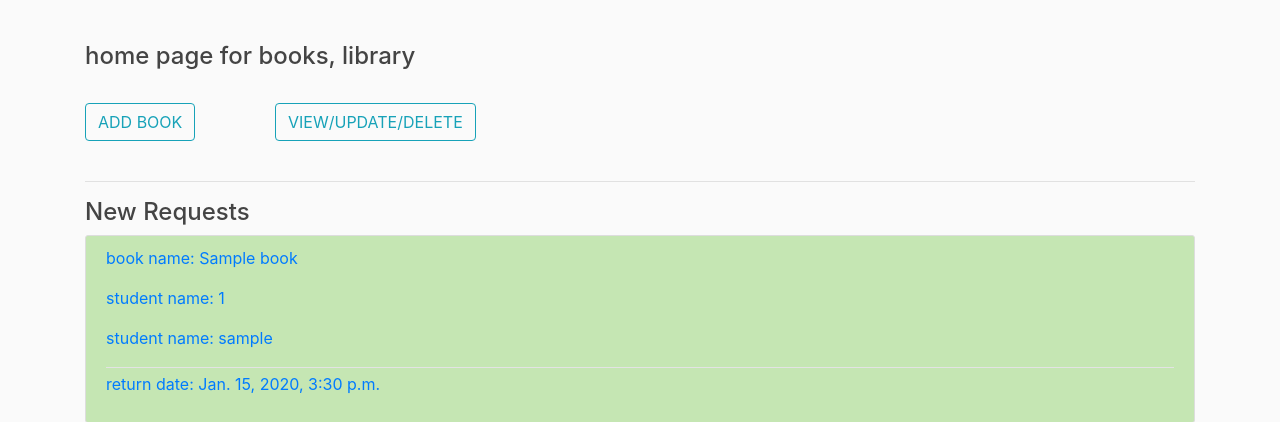
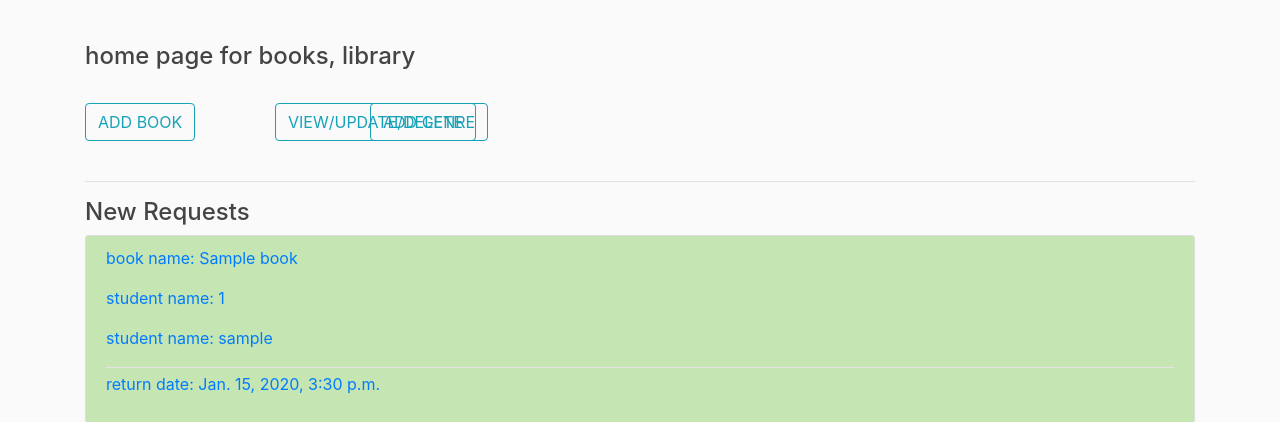
Before and after one commit to UjjwalAggarwal-1/LMS, a Django app: page /librarian_controls/ in a window 1280 px wide. Shown: the part 62-484 px from the top of the page. Run offline with Django 4.2, Linux system fonts and the light colour scheme; a user stored in the database is signed in; tables that the repository leaves empty hold one stand-in row (values such as "Sample post"); some libraries are stand-ins or nearby versions.

```diff
--- a/LMS/urls.py
+++ b/LMS/urls.py
@@ -1,7 +1,7 @@
 from django.contrib import admin
 from django.urls import path, include
 from django.contrib.auth import views as auth_views
-from all_books.views import add_book, librarian_controls, cover, request_decision, reject_request
+from all_books.views import add_book, librarian_controls, cover, request_decision, reject_request, AddGenre
 from users import views as users_views
 from django.conf import settings
 from django.conf.urls.static import static
@@ -19,6 +19,7 @@ urlpatterns = [
     path('librarian_controls/<int:issue_request_id>/', request_decision, name='request_decision'),
     path('librarian_controls/<int:issue_request_id>/reject/', reject_request, name='reject_request'),
     path('add_book/', add_book, name='add_book'),
+    path('add_genre/', AddGenre.as_view(), name='add_genre'),
 ]
 
 
--- a/all_books/templates/all_books/librarian_controls.html
+++ b/all_books/templates/all_books/librarian_controls.html
@@ -9,6 +9,8 @@
   <a class="btn btn-outline-info" href="{% url 'add_book' %}" > ADD BOOK </a>
     </div><div class="col-md-1">
   <a class="btn btn-outline-info" href="{% url 'all_books_home' %}">VIEW/UPDATE/DELETE</a>
+  </div><div class="col-md-1">
+  <a class="btn btn-outline-info" href="{% url 'add_genre' %}">ADD GENRE</a>
   </div>
 </div>
 <br>
--- a/all_books/views.py
+++ b/all_books/views.py
@@ -5,7 +5,7 @@ from django.contrib import messages
 from django.shortcuts import render, redirect
 from django.urls import reverse_lazy
 from django.views.generic import ListView
-from django.views.generic.edit import UpdateView, DeleteView
+from django.views.generic.edit import UpdateView, DeleteView, CreateView
 from django.http import HttpResponseRedirect
 from .forms import AddBookForm, RejectRequestForm, RequestBookForm, RenewBookForm, ReturnBookForm, UpdateBookForm
 from .models import Book, Issue, Genre
@@ -269,3 +269,10 @@ def more_search(request):
     context = {'genre': Genre.objects.all(), 'queryset': qs, 'title': 'SEARCH'}
 
     return render(request, 'all_books/more_search.html', context)
+
+
+class AddGenre(CreateView):
+    model = Genre
+    template_name = 'all_books/add_genre.html'
+    fields = ['name']
+    success_url = 'librarian_controls'
```
